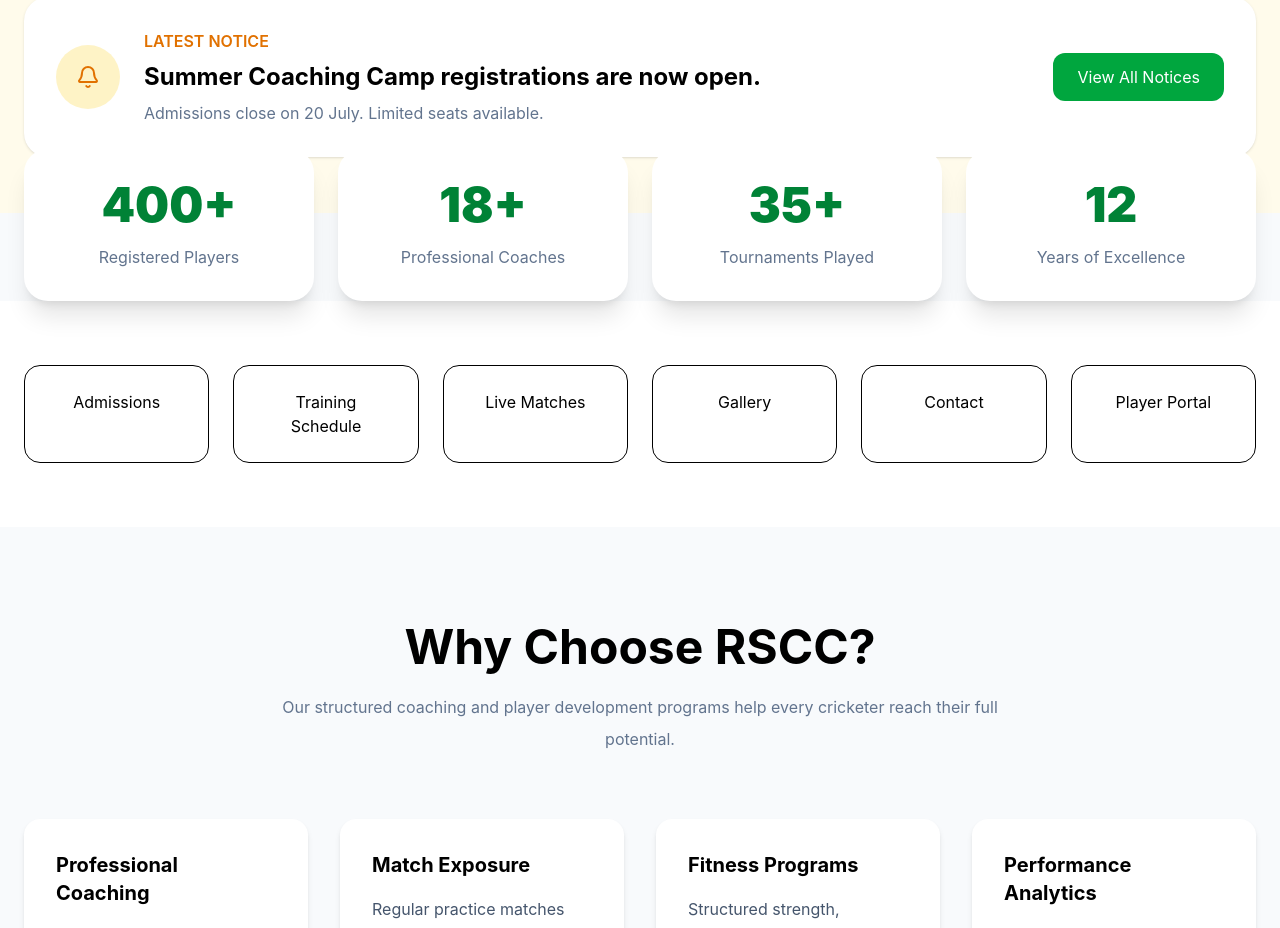
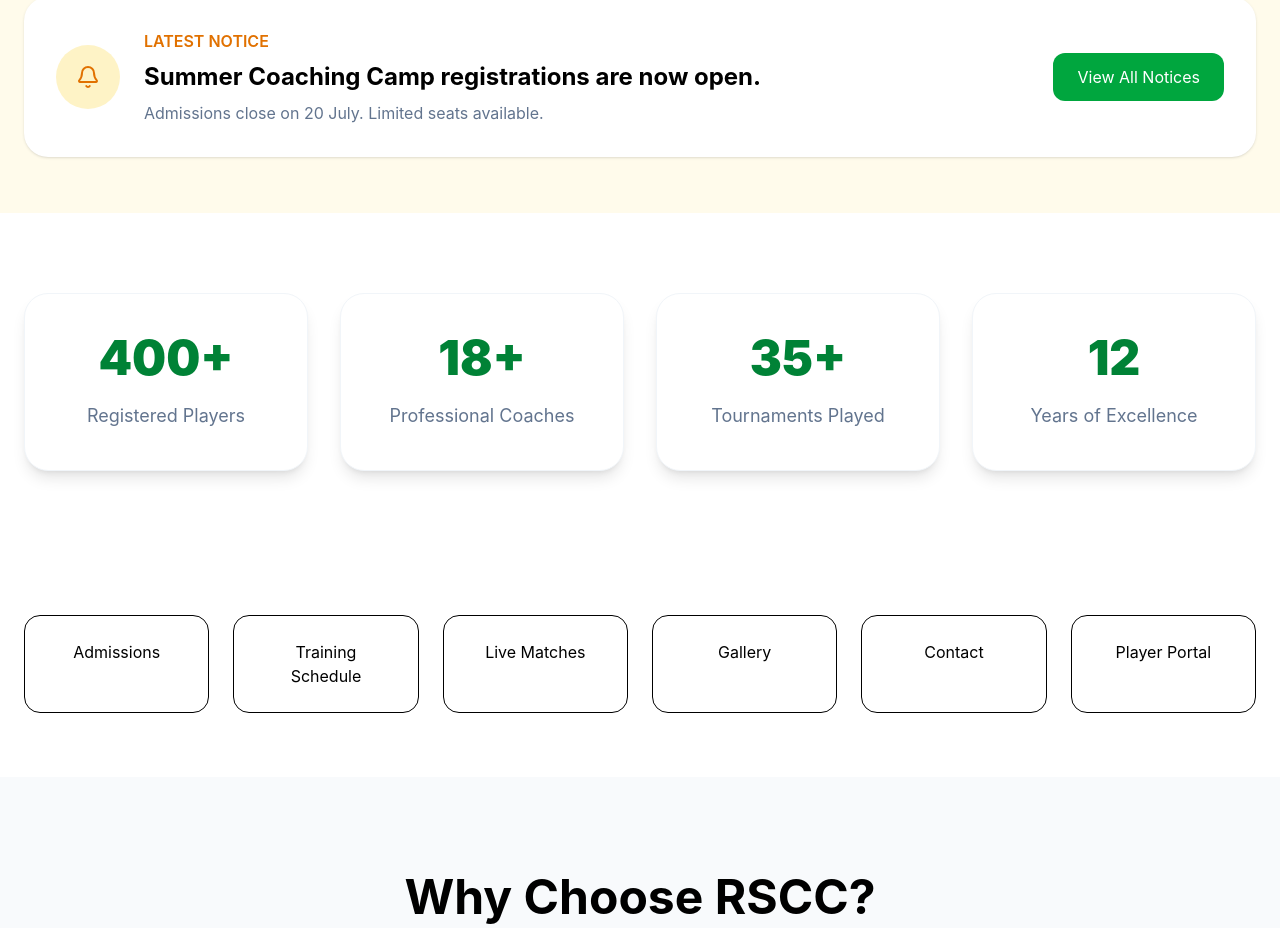
Before and after one commit to apexalphaa/rscc-app, a React (Vite) app in the folder apps/frontend/: page / in a window 1280 px wide. Shown: the part 1030-1958 px from the top of the page. Built offline with nearby package versions, Linux system fonts and the light colour scheme.

Commit message:
Update Stats.jsx

```diff
--- a/apps/frontend/src/components/Stats.jsx
+++ b/apps/frontend/src/components/Stats.jsx
@@ -7,30 +7,39 @@ const stats = [
 
 export default function Stats() {
   return (
-    <section className="-mt-16 relative z-10">
+    <section className="py-20 bg-white">
+
       <div className="max-w-7xl mx-auto px-6">
 
-        <div className="grid md:grid-cols-4 gap-6">
+        <div className="grid md:grid-cols-2 xl:grid-cols-4 gap-8">
 
           {stats.map((stat) => (
+
             <div
               key={stat.label}
-              className="bg-white rounded-3xl shadow-xl p-8 text-center hover:-translate-y-2 transition duration-300"
+              className="bg-white rounded-3xl shadow-lg border border-slate-100 p-10 text-center hover:-translate-y-2 hover:shadow-2xl transition duration-300"
             >
+
               <h2 className="text-5xl font-black text-green-700">
+
                 {stat.value}
+
               </h2>
 
-              <p className="mt-4 text-slate-500">
+              <p className="mt-5 text-slate-500 text-lg">
+
                 {stat.label}
+
               </p>
 
             </div>
+
           ))}
 
         </div>
 
       </div>
+
     </section>
   );
 }
```
